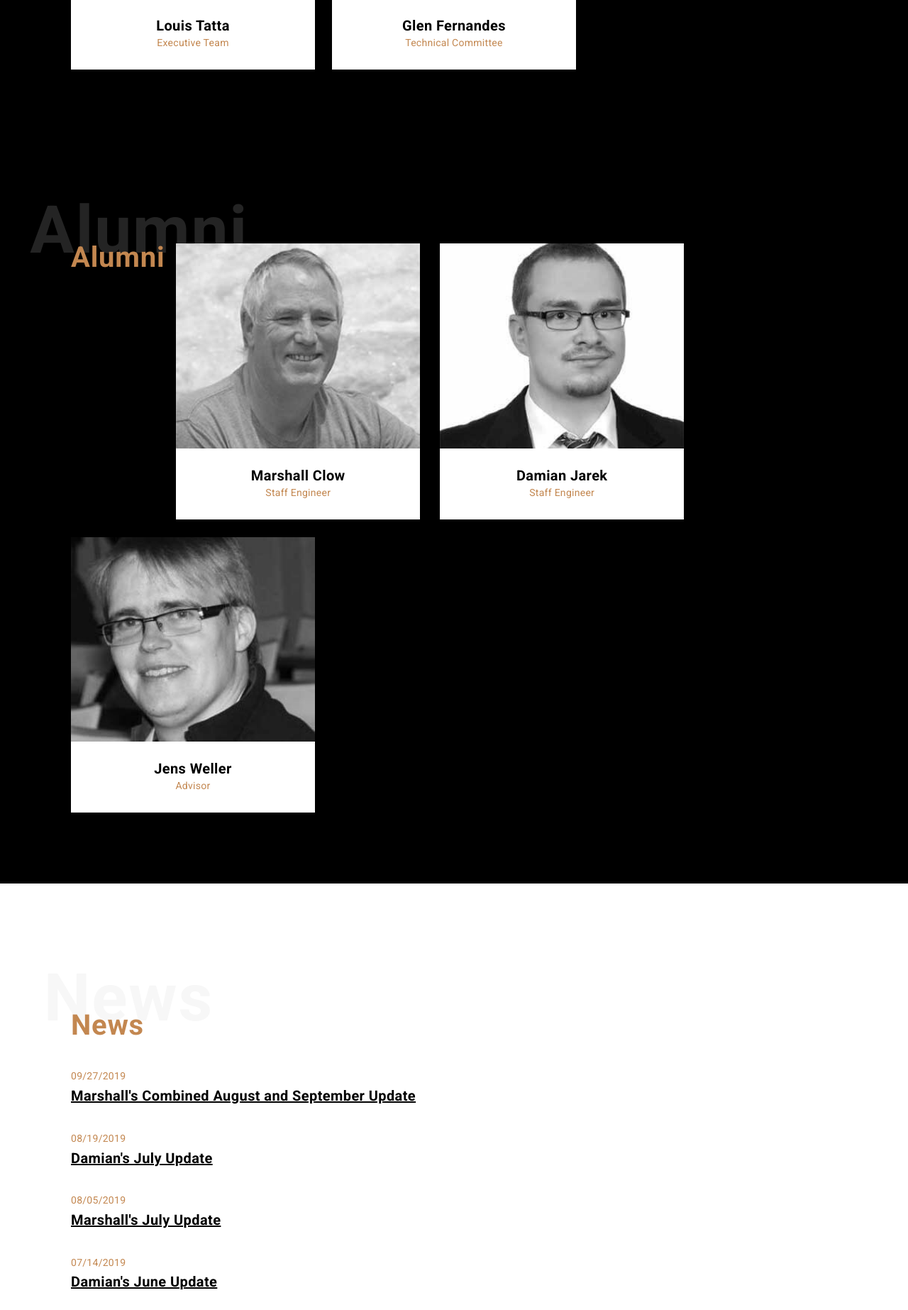
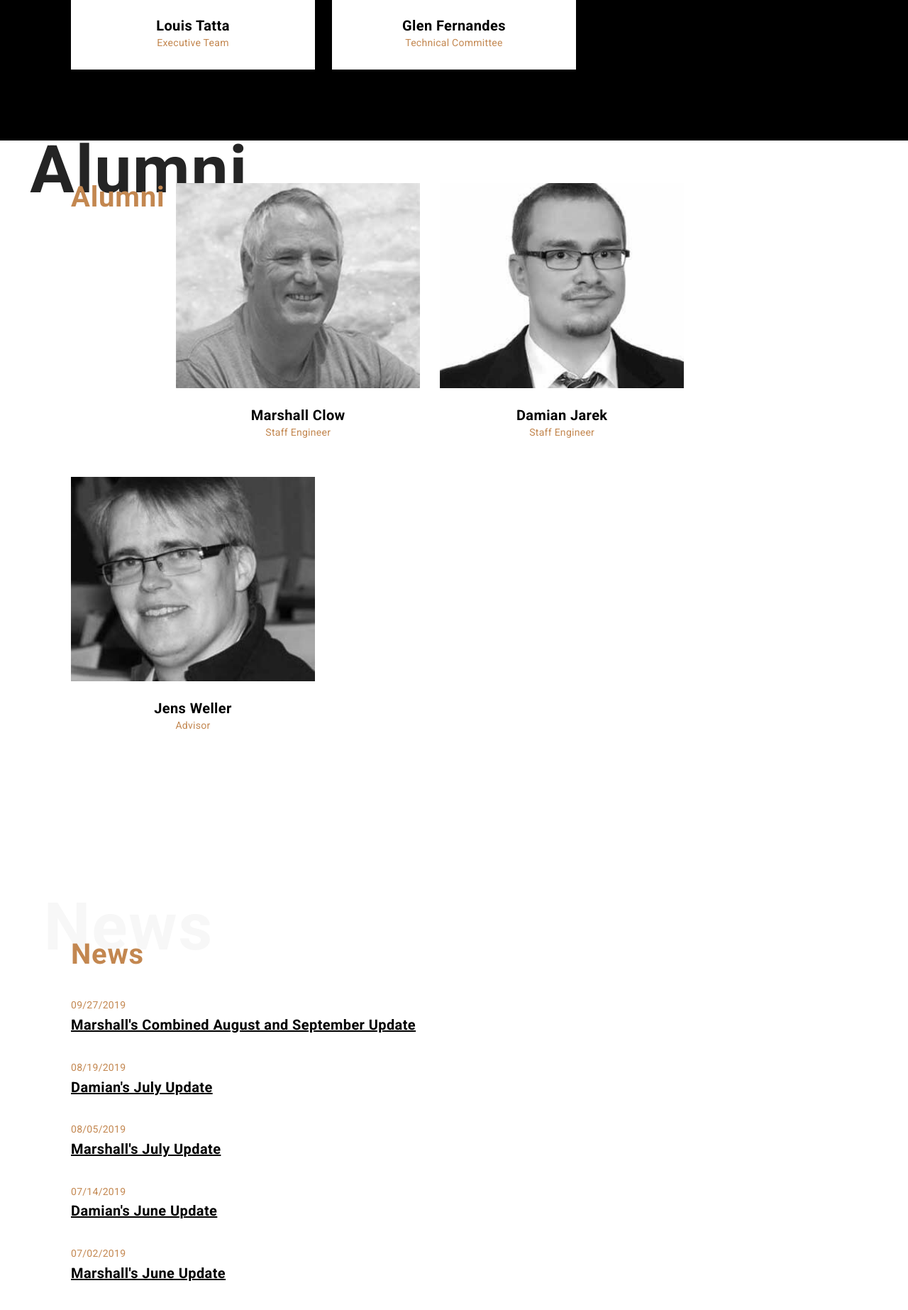
Before and after one commit to unecigarettewm/cppa-www, a Jekyll site: the page built from index.html, in a window 1280 px wide. Shown: the part 3186-5032 px from the top of the page at 71% size. Built offline with Jekyll 4.4.1, drawn with Linux system fonts in a browser that asks for light colours.

Commit message:
Update index.html

```diff
--- a/index.html
+++ b/index.html
@@ -182,7 +182,7 @@ description: The C++ Alliance is dedicated to helping the C++ programming langua
   </section>
 
    <!-- Our Alumni section-->
-  <section class='section team' id='team'>
+  <section class='section alumni' id='alumni'>
     <div class='section-title'>
       <h2 class='header text-xl'>Alumni</h2>
       <h2 class='header-shadow dark'>Alumni</h2>
```
